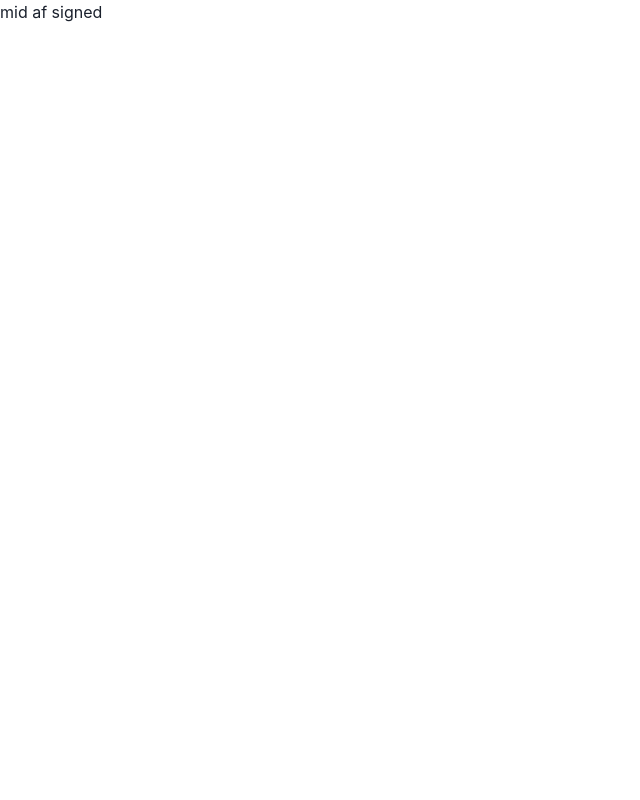
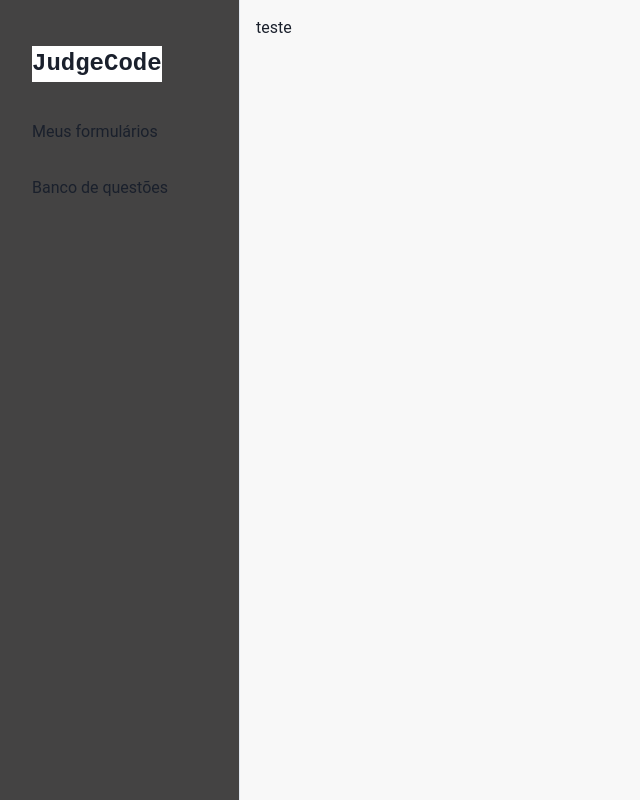
Before and after one commit to VictorBDias/judgecode-ts, a React (Create React App) app: page / in a window 1280 px wide. Shown: the whole page, without its empty margins (0-640 px from the left). Built offline with nearby package versions, Linux system fonts and the light colour scheme.

Commit message:
init sidenav

```diff
--- a/src/App.tsx
+++ b/src/App.tsx
@@ -2,7 +2,7 @@ import React from 'react';
 // import 'dotenv/config';
 import { ChakraProvider } from '@chakra-ui/react';
 import { AppRoutes } from './shared/routes/index';
-
+import { theme } from './styles/themes';
 // import 'bootstrap/dist/css/bootstrap.min.css';
 
 // CUSTOM IMPORTS
@@ -10,7 +10,7 @@ import { AppRoutes } from './shared/routes/index';
 
 function App() {
   return (
-    <ChakraProvider>
+    <ChakraProvider resetCSS theme={theme}>
       <AppRoutes />
     </ChakraProvider>
   );
--- /dev/null
+++ b/src/modules/forms/pages/FormList/FormList.page.tsx
@@ -0,0 +1,139 @@
+// import React from 'react';
+
+// // import { Button } from '../../../../shared/components/atoms';
+
+// // // CUSTOM IMPORTS
+
+// // const FormList = () => <Button>FormList</Button >;
+
+// // export { FormList };
+
+// import {
+//   FormControl, FormLabel, Input as ChakraInput, InputProps,
+// } from '@chakra-ui/react';
+
+// interface IInputProps extends InputProps {
+//   label: string;
+//   name: string;
+// }
+
+// export function FormList({ label, name, ...rest }: IInputProps) {
+//   return (
+//     <FormControl>
+//       {label && <FormLabel htmlFor={name}>{label}</FormLabel>}
+//       <ChakraInput
+//         name={name}
+//         focusBorderColor="pink.500"
+//         bgColor="gray.900"
+//         variant="filled"
+//         {...rest}
+//       />
+//     </FormControl>
+
+//   );
+// }
+
+import React, { ReactNode, ReactText } from 'react';
+import {
+  Box,
+  CloseButton,
+  Flex,
+  useColorModeValue,
+  Link,
+  Drawer,
+  DrawerContent,
+  Text,
+  useDisclosure,
+  BoxProps,
+  FlexProps,
+} from '@chakra-ui/react';
+
+interface LinkItemProps {
+  name: string;
+}
+const LinkItems: Array<LinkItemProps> = [
+  { name: 'Meus formulários' },
+  { name: 'Banco de questões' },
+];
+
+function FormList({ children }: { children: ReactNode }) {
+  const { isOpen, onClose } = useDisclosure();
+  return (
+    // bg={useColorModeValue('gray.100', 'gray.900')}
+    <Box minH="100vh" bg="background">
+      <SidebarContent
+        onClose={() => onClose}
+        display={{ base: 'none', md: 'block' }}
+      />
+      <Drawer
+        autoFocus={false}
+        isOpen={isOpen}
+        placement="left"
+        onClose={onClose}
+        returnFocusOnClose={false}
+        onOverlayClick={onClose}
+        size="full"
+      >
+        <DrawerContent>
+          <SidebarContent onClose={onClose} />
+        </DrawerContent>
+      </Drawer>
+      <Box ml={{ base: 0, md: 60 }} p="4">
+        {children}
+      </Box>
+    </Box>
+  );
+}
+
+interface SidebarProps extends BoxProps {
+  onClose: () => void;
+}
+
+const SidebarContent = ({ onClose, ...rest }: SidebarProps) => (
+  <Box
+    bg="nav"
+    borderRight="1px"
+    borderRightColor={useColorModeValue('gray.200', 'gray.700')}
+    w={{ base: 'full', md: 60 }}
+    pos="fixed"
+    h="full"
+    {...rest}
+  >
+    <Flex marginTop="24px" h="20" alignItems="center" mx="8" justifyContent="space-between">
+      <Text fontSize="2xl" fontFamily="monospace" fontWeight="bold" bg="white">
+        JudgeCode
+      </Text>
+      <CloseButton display={{ base: 'flex', md: 'none' }} onClick={onClose} />
+    </Flex>
+    {LinkItems.map((link) => (
+      <NavItem key={link.name}>
+        {link.name}
+      </NavItem>
+    ))}
+  </Box>
+);
+
+interface NavItemProps extends FlexProps {
+  children: ReactText;
+}
+const NavItem = ({ children, ...rest }: NavItemProps) => (
+  <Link href="https://chakra-templates.dev/navigation/sidebar" style={{ textDecoration: 'none' }} _focus={{ boxShadow: 'none' }}>
+    <Flex
+      align="center"
+      p="4"
+      mx="4"
+      borderRadius="lg"
+      role="group"
+      cursor="pointer"
+      _hover={{
+        bg: 'cyan.400',
+        color: 'white',
+      }}
+      {...rest}
+    >
+      {children}
+    </Flex>
+  </Link>
+);
+
+export { FormList };
--- /dev/null
+++ b/src/modules/forms/pages/index.ts
@@ -0,0 +1 @@
+export * from './FormList/FormList.page';
--- a/src/shared/routes/Signed.routes.tsx
+++ b/src/shared/routes/Signed.routes.tsx
@@ -2,7 +2,11 @@ import React from 'react';
 import { Routes, Route } from 'react-router-dom';
 
 // CUSTOM IMPORTS
+// import { FormList } from '@modules/forms/pages';
+import { FormList } from '../../modules/forms/pages';
 import { SignedProvider } from '../contexts';
+
+// ELEMENTS
 
 export const SignedRoutes: React.FC = () =>
 // const { user } = useAuth();
@@ -10,7 +14,7 @@ export const SignedRoutes: React.FC = () =>
   (
     <SignedProvider>
       <Routes>
-        <Route path="/" element={<h1>mid af signed</h1>} />
+        <Route path="/" element={<FormList><h1>teste</h1></FormList>} />
       </Routes>
     </SignedProvider>
   );
--- /dev/null
+++ b/src/styles/colors.js
@@ -0,0 +1,8 @@
+const colors = {
+  // DESIGN
+  primary: '#242424',
+  secondary: '#E190F0',
+  background: '#F8F8F8',
+};
+
+export default colors;
--- /dev/null
+++ b/src/styles/fonts.js
@@ -0,0 +1,9 @@
+const fonts = {
+  title: '24px',
+  miniTitle: '16px',
+  regular: '14px',
+  small: '12px',
+  tiny: '10px',
+};
+
+export default fonts;
--- /dev/null
+++ b/src/styles/global.js
@@ -0,0 +1,64 @@
+import { createGlobalStyle } from 'styled-components';
+import 'react-toastify/dist/ReactToastify.css';
+import 'react-perfect-scrollbar/dist/css/styles.css';
+
+// CUSTOM IMPORTS
+// import colors from './colors';
+import fonts from './fonts';
+
+export default createGlobalStyle`
+  @import url('https://fonts.googleapis.com/css?family=Roboto:100,400,700&display=swap');
+
+  /* RESET ALL DEFAULT CSS STYLE */
+  *{
+    margin: 0;
+    padding: 0;
+    outline: 0;
+    box-sizing: border-box;
+  }
+
+  *:focus {
+    outline: 0;
+  }
+
+
+  html, body, #root {
+    height: 100%;
+    background-size: cover;
+    background-color: #F8F8F8;
+  }
+
+  body {
+    -webkit-font-smoothing: antialiased;
+  }
+
+
+  a {
+    text-decoration: none;
+  }
+
+  ul {
+    list-style: none;
+  }
+
+  /* DEFAULT FONT SIZE*/
+  h1{
+    font: ${fonts.title} 'Roboto', sans-serif;
+    font-weight: bold;
+  }
+
+  h2{
+    font: ${fonts.miniTitle} 'Roboto', sans-serif;
+    font-weight: bold;
+  }
+
+  input, button{
+    font: ${fonts.regular} 'Roboto', sans-serif;
+  }
+
+  small{
+    font: ${fonts.small} 'Roboto', sans-serif;
+  }
+
+
+`;
--- /dev/null
+++ b/src/styles/index.js
@@ -0,0 +1,4 @@
+import colors from './colors';
+import fonts from './fonts';
+
+export { colors, fonts };
--- /dev/null
+++ b/src/styles/themes.ts
@@ -0,0 +1,26 @@
+import { extendTheme } from '@chakra-ui/react';
+
+export const theme = extendTheme({
+  colors: {
+    primary: '#242424',
+    secondary: '#E190F0',
+    background: '#F8F8F8',
+    white: '#fff',
+    nav: '#444343',
+    900: '#181B23',
+    800: '#1F2029',
+    700: '#353646',
+    600: '#4B4D63',
+    500: '#616480',
+    400: '#797D9A',
+    300: '#9699B0',
+    200: '#B3B5C6',
+    100: '#D1D2DC',
+    50: '#EEEEF2',
+  },
+  fonts: {
+    heading: 'Roboto',
+    body: 'Roboto',
+  },
+
+});
--- a/tsconfig.json
+++ b/tsconfig.json
@@ -21,7 +21,6 @@
     "jsx": "react-jsx",
     "experimentalDecorators": true,
     "baseUrl": "./src",
-    "typeRoots": ["./src/@types", "node_modules/@types"],
     "types": ["node", "jest"],
     "paths": {
         "@modules/*": ["modules/*"],
```
Also changed, not shown: package.json (+9 -2 lines), 1 other file (tests, documents, lock files or other folders).
